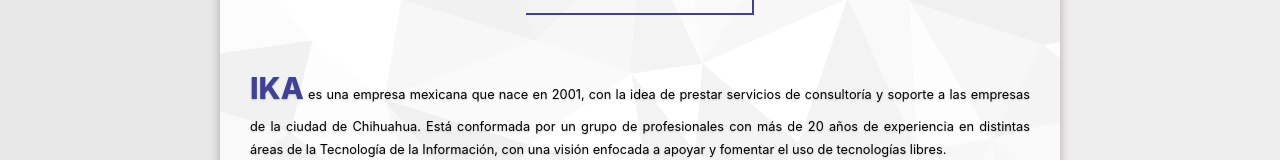
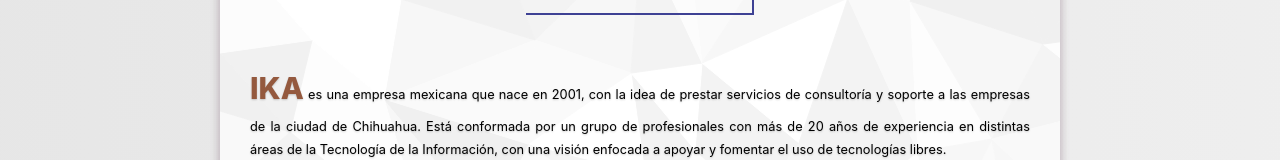
Before and after one commit to j0rg312/ika-fe, a React (Vite) app: page /home in a window 1280 px wide. Shown: the part 197-357 px from the top of the page. Built offline with nearby package versions, Linux system fonts and the light colour scheme.

Commit message:
prueba git hub actions

```diff
--- a/src/components/home/Home.css
+++ b/src/components/home/Home.css
@@ -12,7 +12,7 @@
 }
 
 .ika{
-  color: #3e4194;
+  color: #94593e;
   font-weight: 800;
   font-size: 30px;
 }
```
